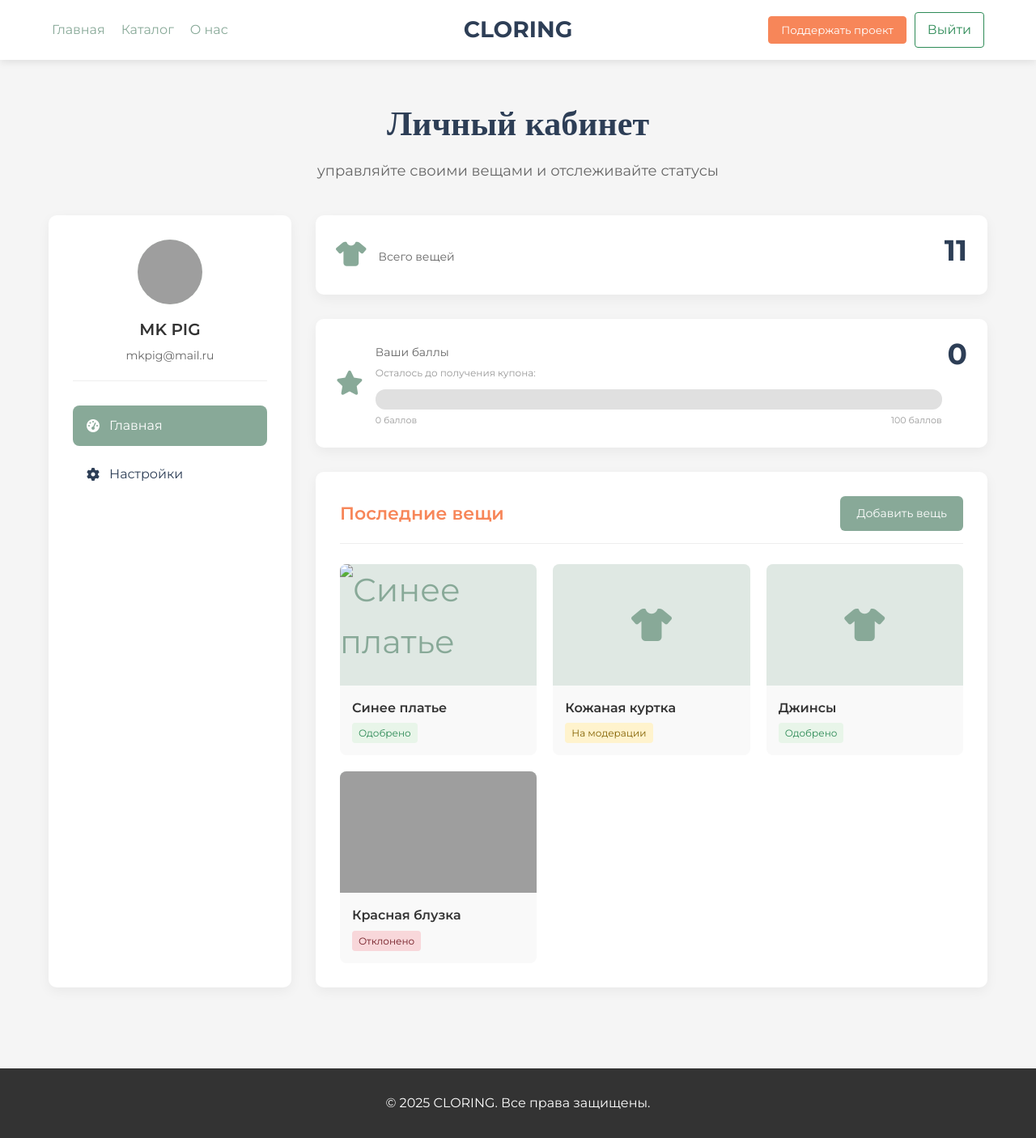
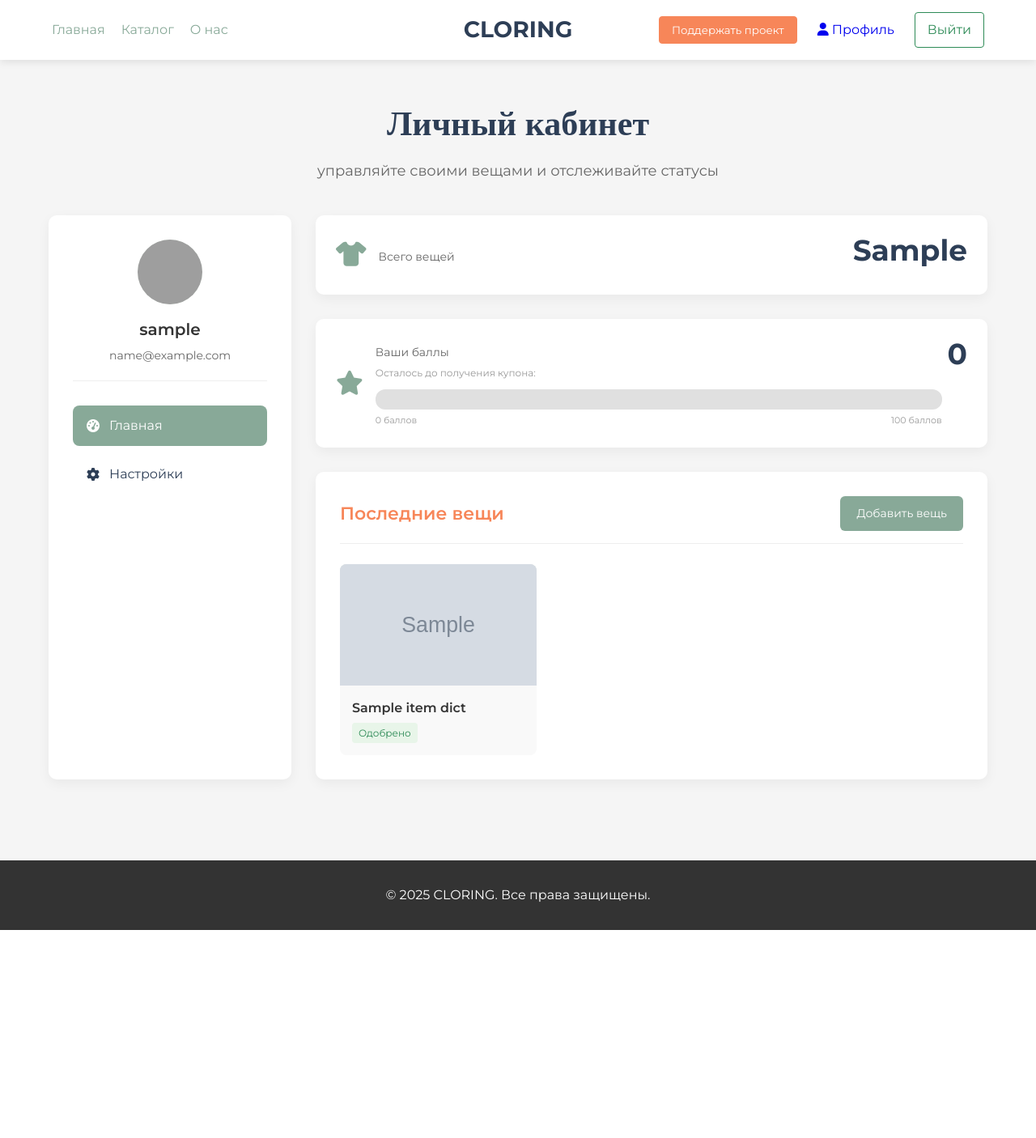
Before and after one commit to MK-PIG/CLORING-WEB, a Python web app: template templates/user_account.html in a window 1280 px wide. Shown: the whole page at 81% size. After the commit the page ends 1149 px from the top, so only its background shows below. Run offline with Jinja, Linux system fonts and the light colour scheme; the template is opened without the code that fills it: most values are stand-ins (such as "Sample title", 1, 10 or a date in 2020); grey boxes marked "Sample" are stand-in pictures; grey boxes are pictures that could not be loaded.

Commit message:
Update user_account.html

```diff
--- a/templates/user_account.html
+++ b/templates/user_account.html
@@ -237,7 +237,7 @@
             text-align: center;
         }
 
-        /* часть с одеждой */
+         /* часть с одеждой */
         .main-content {
             display: flex;
             flex-direction: column;
@@ -290,6 +290,7 @@
             color: #666;
             margin-top: 5px;
         }
+
 
 
         .content-section {
@@ -605,8 +606,8 @@
         <div class="container">
             <nav>
                 <ul>
-                    <li><a href="mainpage.html">Главная</a></li>
-                    <li><a href="catalog.html">Каталог</a></li>
+                    <li><a href="{{url_for('main')}}">Главная</a></li>
+                    <li><a href="{{url_for('catalog')}}">Каталог</a></li>
                     <li><a href="about.html">О нас</a></li>
                 </ul>
             </nav>
@@ -614,9 +615,13 @@
             <div class="logo">CLORING</div>
 
             <div class="auth-buttons">
+
                 <button onclick="window.location.href='https://www.tbank.ru/rm/r_RMOvfgICkd.eCZlKLNRvJ/uagqG93443/'"
                     class="btn btn-support">Поддержать проект</button>
-                <a href="#" class="btn btn-login">Выйти</a>
+                <a href="#" class="btn btn-profile"><i class="fas fa-user"></i> Профиль</a>
+                <a href="{{url_for('logout')}}" class="btn btn-login">Выйти</a>
+
+
             </div>
         </div>
     </header>
@@ -637,8 +642,8 @@
                         <img src="https://assets.change.org/photos/3/hp/it/IFHPItnrGcpIjya-1600x900-noPad.jpg?1528918613"
                             alt="MK PIG">
                     </div>
-                    <div class="user-name">MK PIG</div>
-                    <div class="user-email">mkpig@mail.ru</div>
+                    <div class="user-name">{{username}}</div>
+                    <div class="user-email">{{email}}</div>
                 </div>
 
                 <ul class="sidebar-menu">
@@ -658,7 +663,7 @@
                             <div class="stat-label">Всего вещей</div>
                         </div>
                     </div>
-                    <div class="stat-value">11</div>
+                    <div class="stat-value">{{len_list_of_items}}</div>
                 </div>
 
                 <!-- Блок с баллами -->
@@ -686,57 +691,33 @@
                     <div class="stat-value">0</div>
                 </div>
 
+
                 <div class="content-section">
                     <div class="section-header">
                         <div class="section-title">Последние вещи</div>
-                        <a href="#" class="btn btn-primary">Добавить вещь</a>
+                        <a href="{{url_for('upload_clothes_form',email=email)}}" class="btn btn-primary">Добавить
+                            вещь</a>
                     </div>
-
+                    <!-- ОДИН контейнер для всей сетки -->
                     <div class="items-grid">
+                        {% for item_dict in list_of_items %}
+                        <!-- МНОГО карточек внутри одной сетки -->
                         <div class="item-card">
                             <div class="item-image">
-                                <img src="https://avatars.mds.yandex.net/i?id=4f37e93176fc236a5c6a5d852046ce01_l-5235948-images-thumbs&n=13"
-                                    alt="Синее платье">
+                                <img src="{{ url_for('static', filename='uploads/' + item_dict['clothes_link_to_photo']) }}"
+                                    alt="{{ item_dict['clothes_name'] }}">
                             </div>
                             <div class="item-info">
-                                <div class="item-name">Синее платье</div>
+                                <div class="item-name">{{item_dict['clothes_name']}}</div>
                                 <span class="item-status status-approved">Одобрено</span>
                             </div>
                         </div>
+                        {% endfor %}
+                    </div>
 
-                        <div class="item-card">
-                            <div class="item-image">
-                                <i class="fas fa-tshirt"></i>
-                            </div>
-                            <div class="item-info">
-                                <div class="item-name">Кожаная куртка</div>
-                                <span class="item-status status-pending">На модерации</span>
-                            </div>
-                        </div>
-
-                        <div class="item-card">
-                            <div class="item-image">
-                                <i class="fas fa-tshirt"></i>
-                            </div>
-                            <div class="item-info">
-                                <div class="item-name">Джинсы</div>
-                                <span class="item-status status-approved">Одобрено</span>
-                            </div>
-                        </div>
-
-                        <div class="item-card">
-                            <div class="item-image">
-                                <img src="https://cdn.dsmcdn.com/ty1387/product/media/images/prod/QC/20240627/20/4949839f-485f-31c9-a60a-09c4b86e488f/1_org_zoom.jpg"
-                                    alt="Красная блузка">
-                            </div>
-                            <div class="item-info">
-                                <div class="item-name">Красная блузка</div>
-                                <span class="item-status status-rejected">Отклонено</span>
-                            </div>
-                        </div>
-                    </div>
                 </div>
             </div>
+        </div>
         </div>
     </section>
 
@@ -759,12 +740,12 @@
 
             <div class="form-group">
                 <label class="form-label" for="user-email">Электронная почта</label>
-                <input type="email" class="form-input" id="user-email" value="mkpig@mail.ru">
+                <input type="email" class="form-input" id="user-email" name="emai" value={{email}}>
             </div>
 
             <div class="form-group">
                 <label class="form-label" for="user-phone">Номер телефона</label>
-                <input type="tel" class="form-input" id="user-phone" value="+7 (900) 000-00-00">
+                <input type="tel" class="form-input" id="user-phone" name="phone" value={{phone_number}}>
             </div>
 
             <div class="modal-actions">
@@ -792,7 +773,6 @@
 
 
     <script>
-
         document.addEventListener('DOMContentLoaded', function () {
             const settingsBtn = document.getElementById('settings-btn');
             const settingsModal = document.getElementById('settings-modal');
@@ -802,12 +782,19 @@
             const uploadAvatarBtn = document.getElementById('upload-avatar');
             const currentAvatar = document.getElementById('current-avatar');
 
+            // Добавляем input для загрузки файла (если его еще нет в HTML)
+            const avatarInput = document.createElement('input');
+            avatarInput.type = 'file';
+            avatarInput.id = 'avatar-input';
+            avatarInput.name = 'avatar';
+            avatarInput.accept = 'image/*';
+            avatarInput.style.display = 'none';
+            document.body.appendChild(avatarInput);
 
             settingsBtn.addEventListener('click', function (e) {
                 e.preventDefault();
                 settingsModal.style.display = 'flex';
             });
-
 
             function closeModal() {
                 settingsModal.style.display = 'none';
@@ -816,29 +803,82 @@
             modalClose.addEventListener('click', closeModal);
             cancelBtn.addEventListener('click', closeModal);
 
-
             settingsModal.addEventListener('click', function (e) {
                 if (e.target === settingsModal) {
                     closeModal();
                 }
             });
 
-
+            // Обработчик сохранения формы
             saveBtn.addEventListener('click', function () {
                 const email = document.getElementById('user-email').value;
                 const phone = document.getElementById('user-phone').value;
+                const avatarFile = avatarInput.files[0];
 
+                // Создаем FormData для отправки
+                const formData = new FormData();
+                formData.append('email', email);
+                formData.append('phone', phone);
 
-                alert('Настройки успешно сохранены!');
-                closeModal();
+                if (avatarFile) {
+                    formData.append('avatar', avatarFile);
+                }
+
+                // Отправляем данные на сервер
+                fetch('/profile/update', {
+                    method: 'POST',
+                    body: formData,
+                    headers: {
+                        // CSRF токен, если используется
+                        'X-CSRFToken': getCSRFToken() // Функция для получения CSRF токена
+                    }
+                })
+                    .then(response => {
+                        if (!response.ok) {
+                            throw new Error('Network response was not ok');
+                        }
+                        return response.json();
+                    })
+                    .then(data => {
+                        if (data.success) {
+                            alert('Настройки успешно сохранены!');
+
+                            // Обновляем данные на странице, если нужно
+                            if (data.avatar_url) {
+                                currentAvatar.src = data.avatar_url;
+                            }
+
+                            closeModal();
+                        } else {
+                            alert('Ошибка при сохранении: ' + (data.error || 'Неизвестная ошибка'));
+                        }
+                    })
+                    .catch(error => {
+                        console.error('Error:', error);
+                        alert('Произошла ошибка при сохранении настроек');
+                    });
             });
 
+            // Обработчик загрузки аватара
+            uploadAvatarBtn.addEventListener('click', function () {
+                avatarInput.click();
+            });
 
-            uploadAvatarBtn.addEventListener('click', function () {
-                const newAvatarUrl = 'https://avatars.mds.yandex.net/i?id=d7454a2093cc96c971aec205a6ecdebf_l-4904517-images-thumbs&n=13';
-                currentAvatar.src = newAvatarUrl;
-                alert('Аватар успешно изменен!');
+            // Превью выбранного аватара
+            avatarInput.addEventListener('change', function (e) {
+                if (e.target.files && e.target.files[0]) {
+                    const reader = new FileReader();
+                    reader.onload = function (e) {
+                        currentAvatar.src = e.target.result;
+                    };
+                    reader.readAsDataURL(e.target.files[0]);
+                }
             });
+            // Функция для получения CSRF токена (если используется)
+            function getCSRFToken() {
+                const csrfToken = document.querySelector('[name=csrf_token]');
+                return csrfToken ? csrfToken.value : '';
+            }
         });
     </script>
 </body>
```
